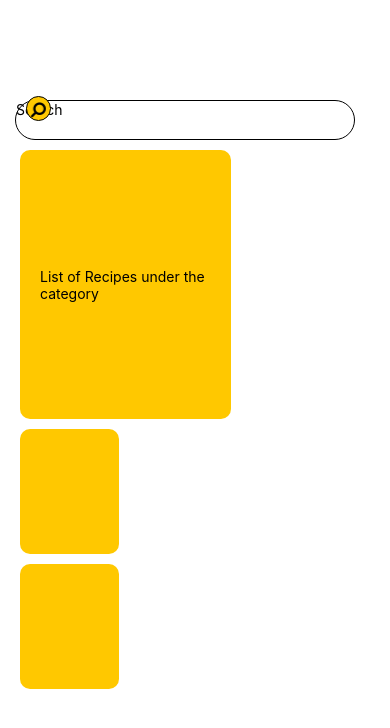
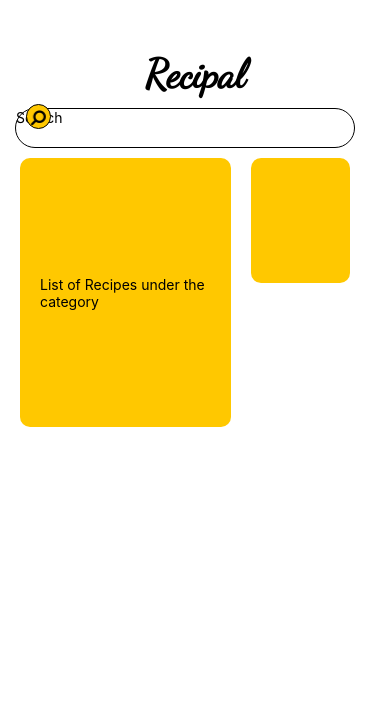
Before and after one commit to marvin-c/Recipal, a React Native app in the folder Recipal/: screen /Search in a window 390 px wide. Shown: the top 728 px of the page. Built offline with nearby package versions, Linux system fonts and the light colour scheme.

Commit message:
Container for Search Screen

```diff
--- a/Recipal/Screens/SearchScreen.js
+++ b/Recipal/Screens/SearchScreen.js
@@ -1,33 +1,64 @@
+import React, { useState, useEffect } from 'react';
 import { useRoute } from "@react-navigation/native";
-import { View, Text, StyleSheet } from "react-native";
+import { TouchableHighlight, SafeAreaView, ScrollView, StyleSheet, Text, View, TouchableOpacity } from "react-native";
 import SearchBar from "../Components/SearchBar";
+import { StatusBar } from 'expo-status-bar';
+import * as Font from 'expo-font';
 
 const SearchScreen = () => {
+    const [fontLoaded, setFontLoaded] = useState(false);
     const route = useRoute()
 
     const { title, description } = route.params ? route.params : {}
 
+    useEffect(() => {
+        async function loadFont() {
+            await Font.loadAsync({
+                'DancingScript-Regular': require('../assets/fonts/DancingScript-Regular.ttf'),
+            });
+            setFontLoaded(true);
+        }
+        loadFont();
+    }, []);
+
+    if (!fontLoaded) {
+        return null; // Wait for the font to load before rendering the screen
+    }
+
     return (
+        <SafeAreaView>
+        <ScrollView>
             <View style={styles.container}>
+                <View style={styles.header}>
+                    <Text style={styles.headerText}>Recipal</Text>
+                </View>
                 <SearchBar />
+                <View style={styles.row}>
                     <View style={styles.screen}>
-
                         <Text>List of Recipes under the category {title}</Text>
                         <Text>{description}</Text>
                     </View>
                     <View style={styles.screens}/>
-            <View style={styles.screens}/>
-            <View></View>
-            <View></View>
-            <View></View>
-            <View></View>
-            <View></View>
-            <View></View>
                 </View>
+            </View>
+        </ScrollView>
+        </SafeAreaView>
+
     );
 }
 
 const styles = StyleSheet.create({
+    header: {
+        paddingTop: 50,
+        paddingBottom: 10,
+        alignItems: 'center',
+    },
+    headerText: {
+        fontFamily: 'DancingScript-Regular',
+        fontWeight: '600',
+        fontSize: 40,
+        color: 'black',
+    },
     screen: {
         padding: 20,
         height: 269,
@@ -36,7 +67,7 @@ const styles = StyleSheet.create({
         borderRadius: 10,
         marginTop: 10,
         marginStart: 20,
-        backgroundColor: '#FFC800'
+        backgroundColor: '#FFC800',
     },
     screens: {
         padding: 20,
@@ -50,8 +81,11 @@ const styles = StyleSheet.create({
     },
     container: {
         backgroundColor: 'white',
-        flex: 1,
-        paddingTop: 100,
+        height: 1600,
+    },
+    row: {
+        flexDirection: 'row',
+        flexWrap: 'wrap',
     },
 })
 
```
Lines whose indentation alone changed are shown as unchanged.
